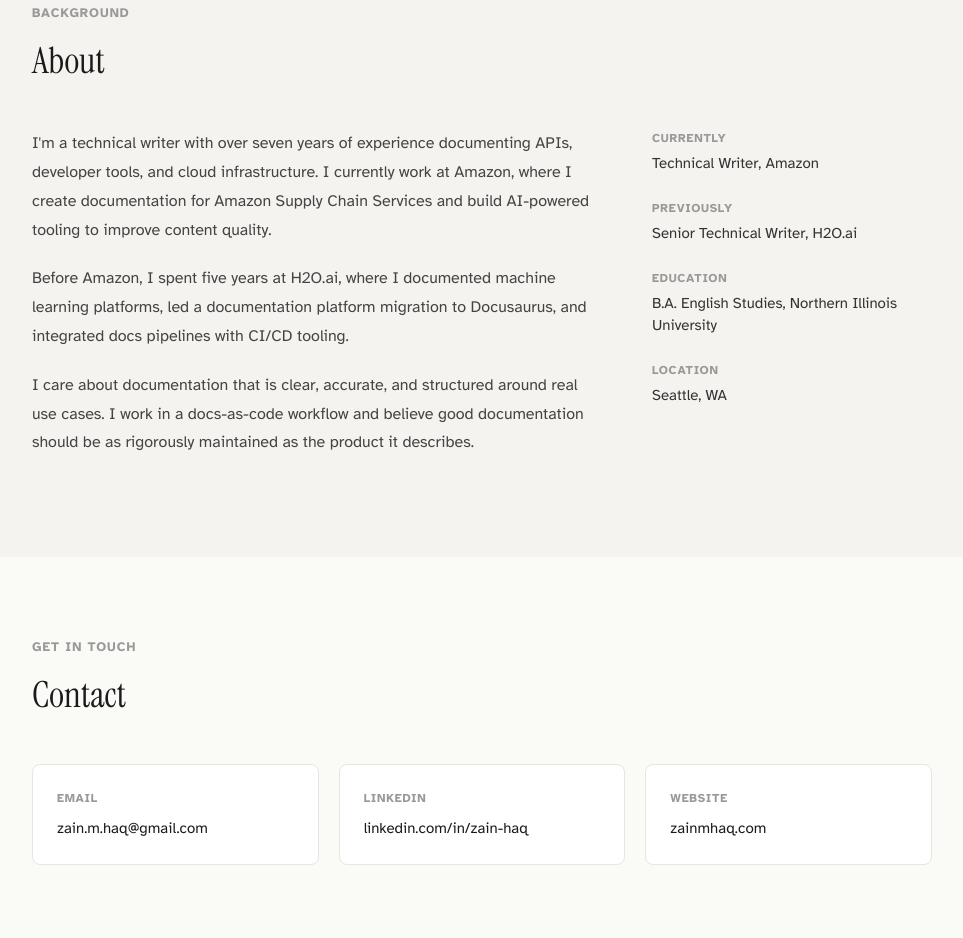
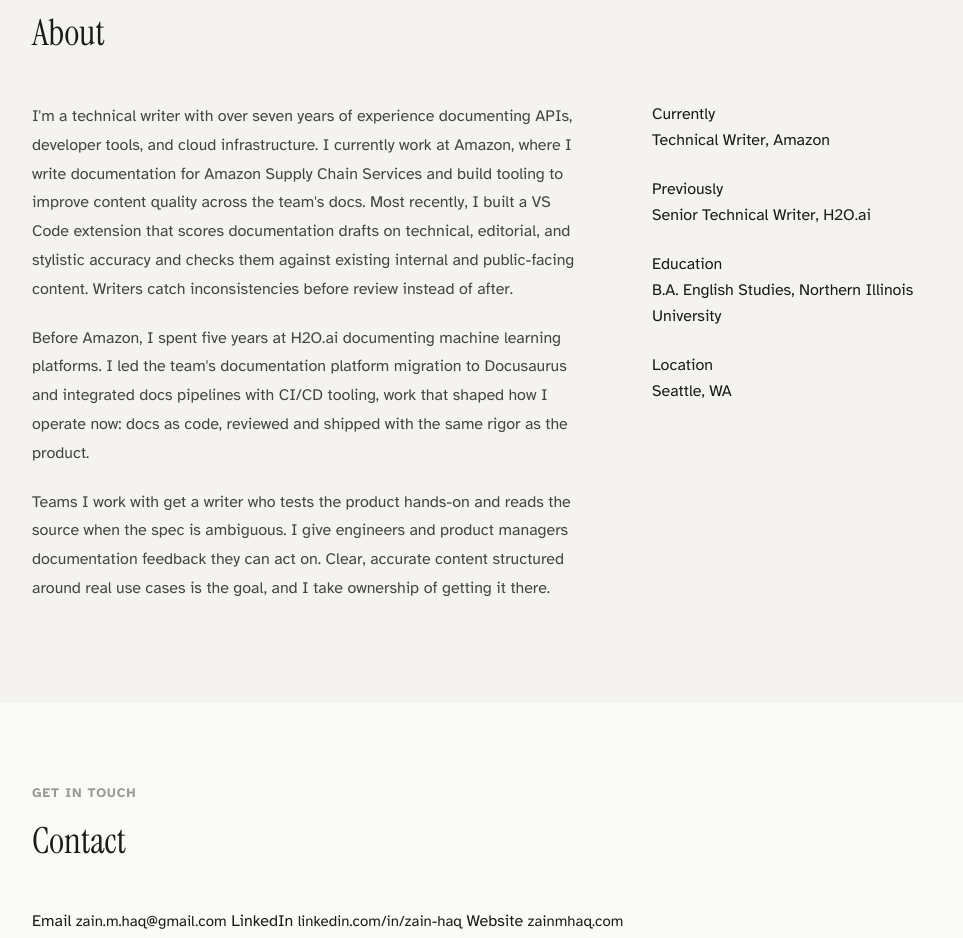
Before and after one commit to zainmhaq/zainhaq-portfolio, an Astro site: page / in a window 1280 px wide. Shown: the part 1500-2438 px from the top of the page, without its empty margins (158-1121 px from the left). Built offline with nearby package versions, Linux system fonts and the light colour scheme; Astro itself is replaced by a stand-in of ours.

Commit message:
Update index.astro

```diff
--- a/src/pages/index.astro
+++ b/src/pages/index.astro
@@ -17,12 +17,12 @@ import samples from '../data/samples.json';
   <!-- Hero -->
   <header id="top" class="hero">
     <div class="hero-inner">
-      <h1 class="hero-title">Zain Haq</h1>
-      <p class="hero-subtitle">Technical Writer</p>
+      <p class="hero-name">Zain Haq</p>
+      <h1 class="hero-title">Technical Writer</h1>
       <p class="hero-sub">
-        I write API documentation, developer guides, and integration content
-        for technical audiences. Currently at Amazon, working on Supply Chain
-        Services and developer tooling.
+        I write API documentation and developer guides, and build AI
+        tooling that keeps docs accurate. Currently at Amazon, working
+        on Supply Chain Services.
       </p>
       <div class="hero-divider"></div>
     </div>
@@ -63,39 +63,46 @@ import samples from '../data/samples.json';
           <p class="about-paragraph">
             I'm a technical writer with over seven years of experience
             documenting APIs, developer tools, and cloud infrastructure. I
-            currently work at Amazon, where I create documentation for
-            Amazon Supply Chain Services and build AI-powered tooling to
-            improve content quality.
+            currently work at Amazon, where I write documentation for
+            Amazon Supply Chain Services and build tooling to improve
+            content quality across the team's docs. Most recently, I built
+            a VS Code extension that scores documentation drafts on
+            technical, editorial, and stylistic accuracy and checks them
+            against existing internal and public-facing content. Writers
+            catch inconsistencies before review instead of after.
           </p>
           <p class="about-paragraph">
-            Before Amazon, I spent five years at H2O.ai, where I documented
-            machine learning platforms, led a documentation platform
-            migration to Docusaurus, and integrated docs pipelines with
-            CI/CD tooling.
+            Before Amazon, I spent five years at H2O.ai documenting
+            machine learning platforms. I led the team's documentation
+            platform migration to Docusaurus and integrated docs pipelines
+            with CI/CD tooling, work that shaped how I operate now: docs
+            as code, reviewed and shipped with the same rigor as the
+            product.
           </p>
           <p class="about-paragraph">
-            I care about documentation that is clear, accurate, and
-            structured around real use cases. I work in a docs-as-code
-            workflow and believe good documentation should be as rigorously
-            maintained as the product it describes.
+            Teams I work with get a writer who tests the product hands-on
+            and reads the source when the spec is ambiguous. I give
+            engineers and product managers documentation feedback they can
+            act on. Clear, accurate content structured around real use
+            cases is the goal, and I take ownership of getting it there.
           </p>
         </div>
         <div class="about-sidebar">
-          <div>
-            <p class="about-block-label">Currently</p>
-            <p class="about-block-value">Technical Writer, Amazon</p>
+          <div class="sidebar-item">
+            <p class="sidebar-label">Currently</p>
+            <p class="sidebar-value">Technical Writer, Amazon</p>
           </div>
-          <div>
-            <p class="about-block-label">Previously</p>
-            <p class="about-block-value">Senior Technical Writer, H2O.ai</p>
+          <div class="sidebar-item">
+            <p class="sidebar-label">Previously</p>
+            <p class="sidebar-value">Senior Technical Writer, H2O.ai</p>
           </div>
-          <div>
-            <p class="about-block-label">Education</p>
-            <p class="about-block-value">B.A. English Studies, Northern Illinois University</p>
+          <div class="sidebar-item">
+            <p class="sidebar-label">Education</p>
+            <p class="sidebar-value">B.A. English Studies, Northern Illinois University</p>
           </div>
-          <div>
-            <p class="about-block-label">Location</p>
-            <p class="about-block-value">Seattle, WA</p>
+          <div class="sidebar-item">
+            <p class="sidebar-label">Location</p>
+            <p class="sidebar-value">Seattle, WA</p>
           </div>
         </div>
       </div>
@@ -107,18 +114,18 @@ import samples from '../data/samples.json';
     <div class="section-inner">
       <p class="section-label">Get in touch</p>
       <h2 class="section-title">Contact</h2>
-      <div class="contact-grid">
-        <a href="mailto:zain.m.haq@gmail.com" class="contact-card">
-          <p class="contact-label">Email</p>
-          <p class="contact-value">zain.m.haq@gmail.com</p>
+      <div class="contact-links">
+        <a href="mailto:zain.m.haq@gmail.com" class="contact-item">
+          <span class="contact-type">Email</span>
+          <span class="contact-value">zain.m.haq@gmail.com</span>
         </a>
-        <a href="https://linkedin.com/in/zain-haq" target="_blank" rel="noopener noreferrer" class="contact-card">
-          <p class="contact-label">LinkedIn</p>
-          <p class="contact-value">linkedin.com/in/zain-haq</p>
+        <a href="https://linkedin.com/in/zain-haq" class="contact-item">
+          <span class="contact-type">LinkedIn</span>
+          <span class="contact-value">linkedin.com/in/zain-haq</span>
         </a>
-        <a href="https://zainmhaq.com" class="contact-card">
-          <p class="contact-label">Website</p>
-          <p class="contact-value">zainmhaq.com</p>
+        <a href="https://zainmhaq.com" class="contact-item">
+          <span class="contact-type">Website</span>
+          <span class="contact-value">zainmhaq.com</span>
         </a>
       </div>
     </div>
@@ -126,6 +133,6 @@ import samples from '../data/samples.json';
 
   <!-- Footer -->
   <footer class="footer">
-    <p class="footer-text">&copy; 2026 Zain Haq</p>
+    <p>&copy; 2026 Zain Haq</p>
   </footer>
 </Layout>
```
